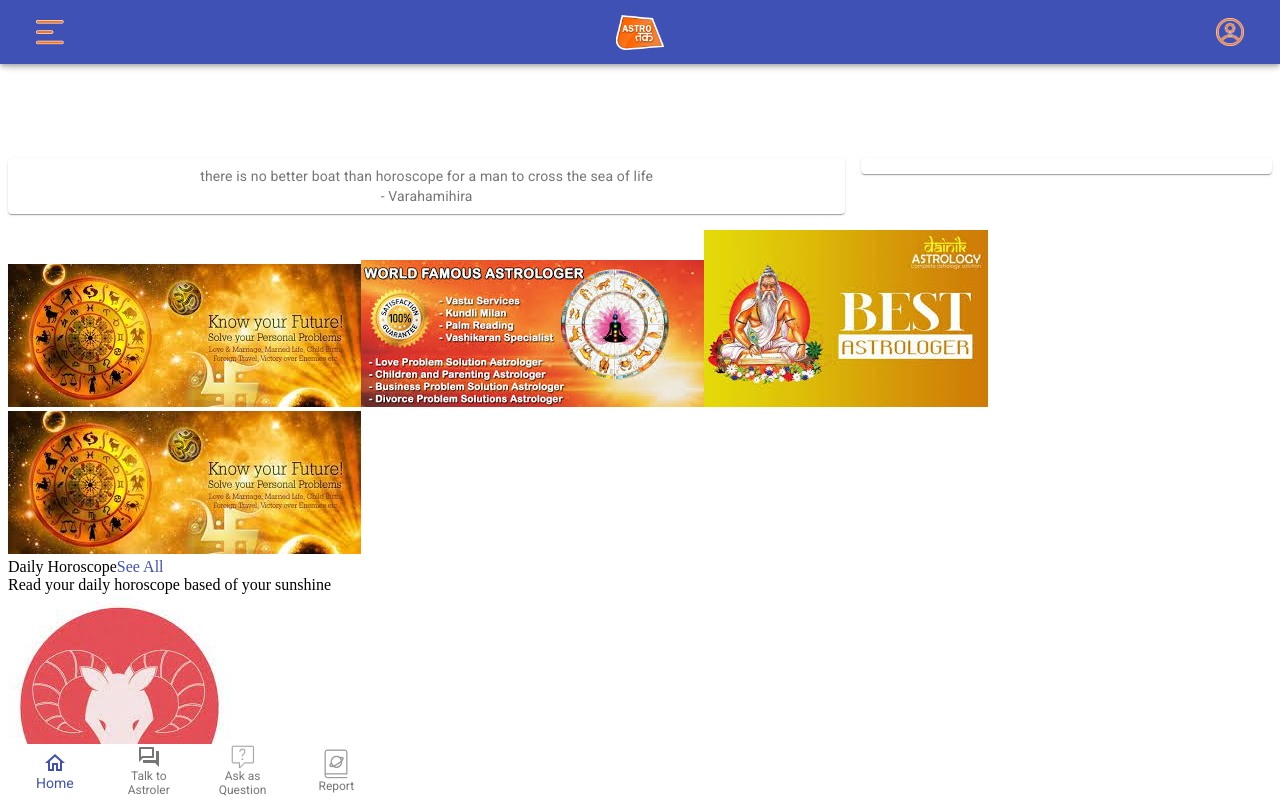
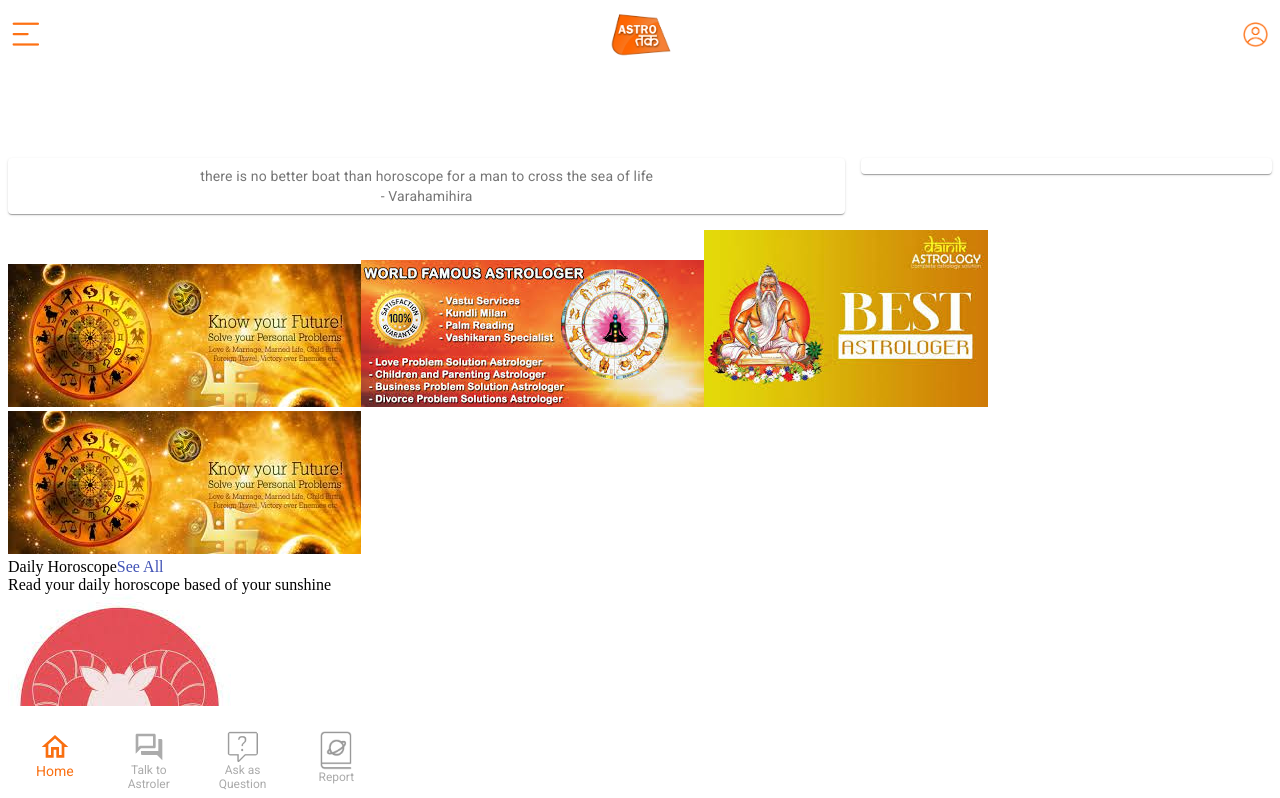
Before and after one commit to Shivani-Jadon/Astro_App, a React (Create React App) app: page / in a window 1280 px wide. Shown: the top 798 px of the page. Built offline with nearby package versions, Linux system fonts and the light colour scheme.

Commit message:
style base, header, footer

```diff
--- a/package.json
+++ b/package.json
@@ -8,6 +8,7 @@
     "@testing-library/jest-dom": "^5.14.1",
     "@testing-library/react": "^11.2.7",
     "@testing-library/user-event": "^12.8.3",
+    "node-sass": "^6.0.1",
     "react": "^17.0.2",
     "react-dom": "^17.0.2",
     "react-router-dom": "^5.3.0",
--- a/src/components/Footer.js
+++ b/src/components/Footer.js
@@ -7,6 +7,7 @@
 import AskIcon from '../assets/logo/ask.png';
 import ReportIcon from '../assets/logo/reports.png'
 import { useHistory } from 'react-router';
+import { Paper } from '@material-ui/core';
 
 
 
@@ -23,21 +24,21 @@
   }
 
   return (
+    <Paper className="footer" elevation={0}>
       <BottomNavigation
         value={value}
         onChange={(event, newValue) => {
           setValue(newValue);
         }}
         showLabels
-      style={{
-        position:"fixed",
-        bottom:0
-      }}
+        className="bottom-navigation"
       >
-      <BottomNavigationAction label="Home" icon={<HomeIcon />} onClick={goToHome} />
+        <BottomNavigationAction className="option" label="Home" icon={<HomeIcon />} onClick={goToHome} />
         <BottomNavigationAction label="Talk to Astroler" icon={<ChatIcon />}  onClick={goToAstrologer} />
-      <BottomNavigationAction label="Ask as Question" icon={<img src={AskIcon} width="24px"></img>} disabled={true} />
-      <BottomNavigationAction label="Report" icon={<img src={ReportIcon} width="24px"></img>} disabled={true} />
+        <BottomNavigationAction label="Ask as Question" icon={<img src={AskIcon} className="menu-icon" />} disabled={true} />
+        <BottomNavigationAction label="Report" icon={<img src={ReportIcon} className="menu-icon" />} disabled={true} />
       </BottomNavigation>
+    </Paper>
+
   );
 }
--- a/src/components/Header.js
+++ b/src/components/Header.js
@@ -11,16 +11,16 @@
 export default function ButtonAppBar() {
   return (
     <Box sx={{ flexGrow: 1 }} height="50px">
-      <AppBar position="fixed">
-        <Toolbar style={{justifyContent:"space-between"}}>
+      <AppBar elevation={0}>
+        <Toolbar className="toolbar">
           <IconButton>
-            <img src={MenuIcon}></img>
+            <img src={MenuIcon} className="menu"></img>
           </IconButton>
           <IconButton>
-              <img src={LogoIcon} height='35px'></img>
+              <img src={LogoIcon} className="main-logo"></img>
           </IconButton>
           <IconButton>
-              <img src={ProfileIcon} height='28px'></img>
+              <img src={ProfileIcon} className="menu"></img>
           </IconButton>
         </Toolbar>
       </AppBar>
--- a/src/index.js
+++ b/src/index.js
@@ -2,6 +2,7 @@
 import ReactDOM from 'react-dom';
 import App from './components/App';
 import reportWebVitals from './reportWebVitals';
+import './styles/styles.scss';
 
 ReactDOM.render(
   <React.StrictMode>
--- /dev/null
+++ b/src/styles/base/_colors.scss
@@ -0,0 +1,6 @@
+$theme-color : #f96f11;
+$primary-black : #303030;
+$primary-grey : #505050;
+$light-grey : #ababab;
+$blue-shade : #4b60bc;
+$white-theme : #fff;
--- /dev/null
+++ b/src/styles/base/_size.scss
@@ -0,0 +1,9 @@
+// Font Size
+$font-size-large: 1.8rem;
+$font-size-small: 1.4rem;
+
+// Spacing
+$s-size: 1.2rem;
+$m-size: 1.6rem;
+$l-size: 3.2rem;
+$xl-size: 4.8rem;
--- /dev/null
+++ b/src/styles/components/_footer.scss
@@ -0,0 +1,26 @@
+$icon-size : 2.0rem;
+
+.footer{
+    position: fixed;
+    bottom:0;
+    padding: $s-size 0;
+
+    .bottom-navigation {
+        align-items: flex-start;
+
+        .MuiSvgIcon-root {
+            font-size: $icon-size;
+        }
+        .MuiBottomNavigationAction-root {
+            color: $light-grey;
+        }
+
+        .Mui-selected {
+            color: $theme-color;
+        }
+
+        .menu-icon {
+            width: $icon-size;
+        }
+    }
+}
--- /dev/null
+++ b/src/styles/components/_header.scss
@@ -0,0 +1,20 @@
+@use './base/colors';
+
+$icon-size-main : 2.8rem;
+$icon-size-sc : $icon-size-main / 1.8;
+
+.MuiAppBar-colorPrimary{
+    background-color: $white-theme !important;
+}
+
+.toolbar {
+    justify-content: space-between;
+    padding: 0 !important;
+
+    .main-logo {
+        height: $icon-size-main;
+    }
+    .menu {
+        height: $icon-size-sc;
+    }
+}
--- /dev/null
+++ b/src/styles/styles.scss
@@ -0,0 +1,4 @@
+@import './base/colors';
+@import './base/size';
+@import './components/header';
+@import './components/footer'
```
Also changed, not shown: src/styles/bannerstyle.css (deleted), 1 other file (tests, documents, lock files or other folders). Lines whose indentation alone changed are shown as unchanged.
